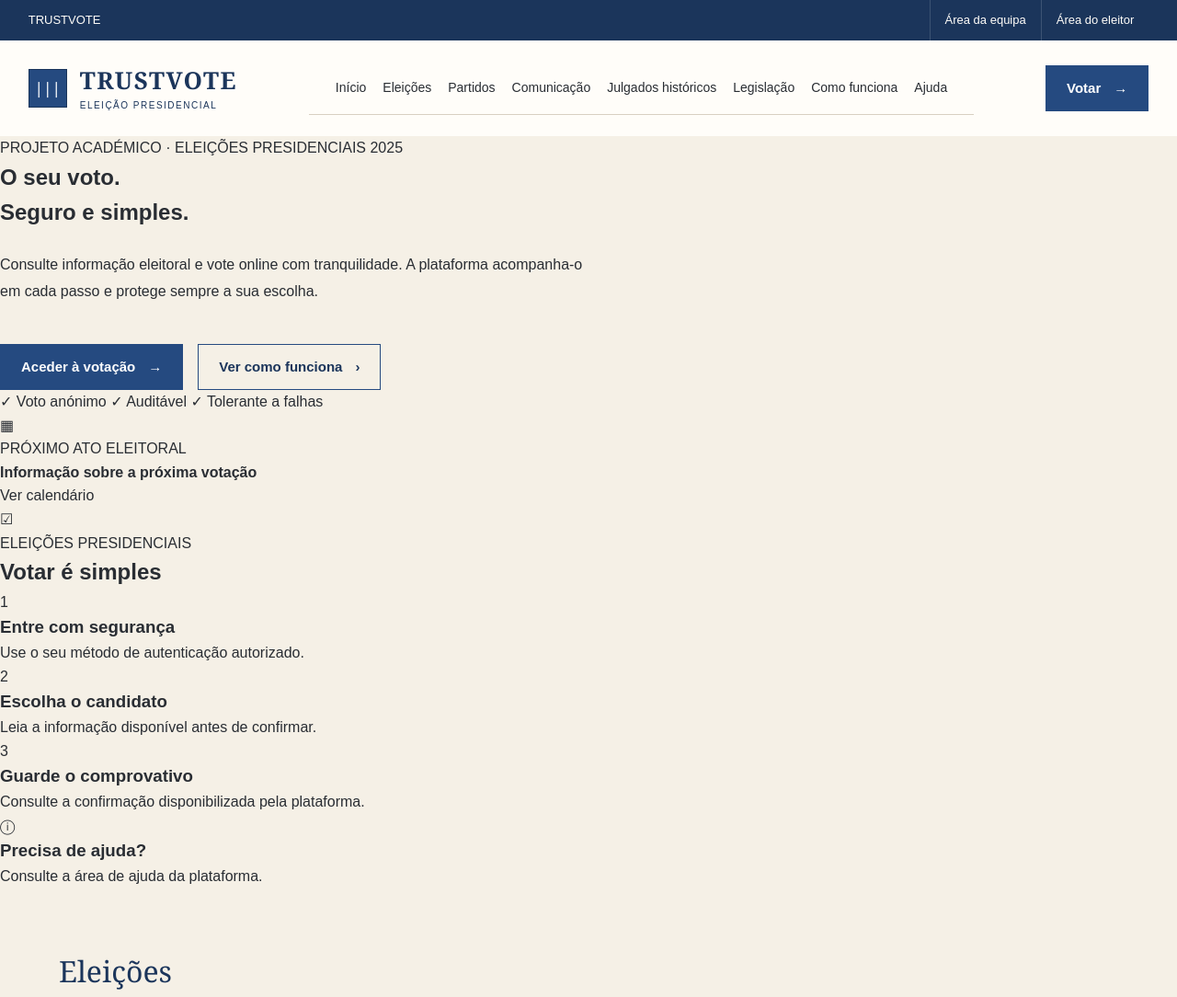
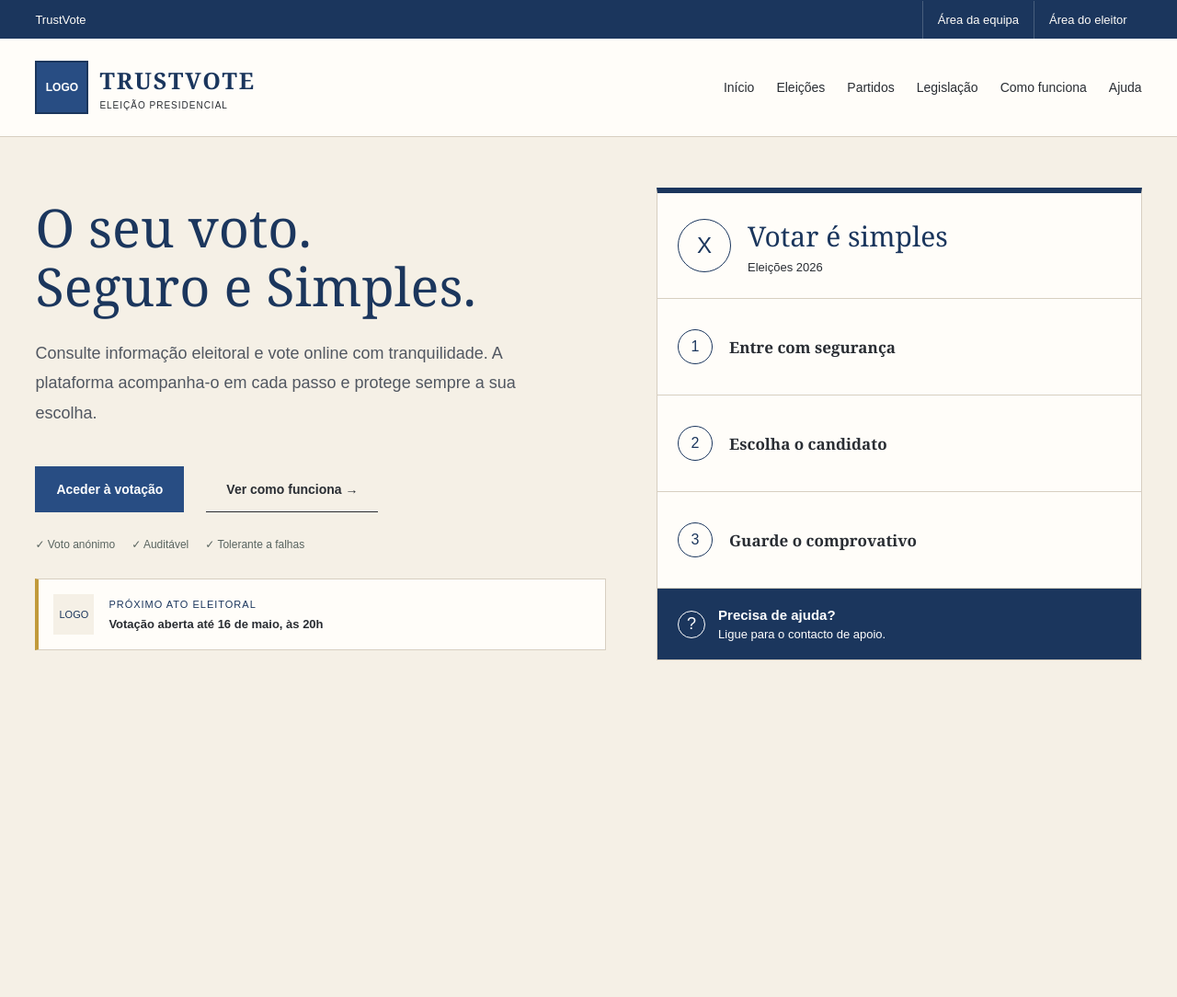
Before and after one commit to macazava/TrustVote, a plain HTML site: page 05_Artefactos/Frontend/index.html in a window 1280 px wide. Shown: the top 1084 px of the page at 92% size. After the commit the page ends 800 px from the top, so only its background shows below. Drawn offline with Linux system fonts and the light colour scheme.

Commit message:
tarefa(frontend): add TrustVote homepage (first part) structure and styles

```diff
--- a/05_Artefactos/Frontend/css/style.css
+++ b/05_Artefactos/Frontend/css/style.css
@@ -1,39 +1,29 @@
 
-/* ========================================
-   TRUSTVOTE — ESTILOS GLOBAIS
-   ======================================== */
+/* =====================================
+   1. CORES E ESTILOS GERAIS
+   ===================================== */
 
-/* 1. Variáveis de design */
 :root {
-    --navy: #1b355b;
-    --blue: #254a80;
+    --navy: #1b365d;
+    --blue: #284d83;
     --cream: #f5f0e6;
     --white: #fffdf9;
+    --gold: #c19a3b;
     --text: #292d33;
-    --muted: #626771;
-    --border: #d8d0c2;
-    --gold: #bd963b;
-
-    --font-heading: Georgia, "Times New Roman", serif;
-    --font-body: Arial, Helvetica, sans-serif;
+    --border: #d7cfc1;
 }
 
-/* 2. Reset e configuração geral */
+/* Retirar margens automáticas do navegador */
+
 * {
-    margin: 0;
-    padding: 0;
     box-sizing: border-box;
 }
 
-html {
-    scroll-behavior: smooth;
-}
-
 body {
-    font-family: var(--font-body);
+    margin: 0;
+    font-family: Arial, sans-serif;
     color: var(--text);
     background-color: var(--cream);
-    line-height: 1.6;
 }
 
 a {
@@ -41,253 +31,408 @@ a {
     text-decoration: none;
 }
 
-button,
-a {
-    -webkit-tap-highlight-color: transparent;
+p {
+    margin-top: 0;
 }
 
-img {
-    max-width: 100%;
-    display: block;
-}
+/* =====================================
+   2. BARRA SUPERIOR
+   ===================================== */
 
-/* 3. Barra superior */
 .top-bar {
-    min-height: 44px;
-    padding: 0 2.4%;
+    min-height: 42px;
+    padding: 0 3%;
     display: flex;
     align-items: center;
     justify-content: space-between;
     gap: 20px;
-
     background-color: var(--navy);
     color: var(--white);
     font-size: 13px;
 }
 
-.top-navigation {
+.top-bar nav {
     display: flex;
-    align-items: stretch;
-    align-self: stretch;
+    align-items: center;
+    gap: 0;
 }
 
-.top-navigation a {
-    display: flex;
-    align-items: center;
-    padding: 0 16px;
-    border-left: 1px solid rgba(255, 255, 255, 0.15);
-    transition: background-color 0.2s ease;
+.top-bar nav a {
+    padding: 13px 16px;
+    border-left: 1px solid rgba(255, 255, 255, 0.2);
 }
 
-.top-navigation a:hover {
-    background-color: var(--blue);
+.top-bar a:hover {
+    text-decoration: underline;
 }
 
-/* 4. Cabeçalho principal */
+/* =====================================
+   3. CABEÇALHO PRINCIPAL
+   ===================================== */
+
 .main-header {
-    min-height: 104px;
-    padding: 20px 2.4%;
+    padding: 24px 3%;
     display: flex;
     align-items: center;
     justify-content: space-between;
-    gap: 24px;
-
-    background-color: var(--white);
-}
-
-.brand {
-    display: inline-flex;
-    align-items: center;
-    gap: 14px;
-}
-
-.brand-icon {
-    width: 42px;
-    height: 42px;
-    display: grid;
-    place-items: center;
-
-    background-color: var(--blue);
-    color: white;
-    border: 1px solid var(--navy);
-
-    font-family: var(--font-heading);
-    font-size: 17px;
-    font-weight: bold;
-}
-
-.brand-text {
-    display: flex;
-    flex-direction: column;
-    line-height: 1.3;
-}
-
-.brand-text strong {
-    font-family: var(--font-heading);
-    font-size: 26px;
-    letter-spacing: 1.5px;
-    color: var(--navy);
-}
-
-.brand-text small {
-    margin-top: 4px;
-    color: var(--navy);
-    font-size: 10px;
-    letter-spacing: 1.5px;
-}
-
-/* 5. Botões */
-.button {
-    min-height: 48px;
-    padding: 12px 22px;
-    display: inline-flex;
-    justify-content: center;
-    align-items: center;
-    gap: 14px;
-
-    font-family: var(--font-body);
-    font-size: 15px;
-    font-weight: bold;
-
-    border: 1px solid var(--blue);
-    transition:
-        background-color 0.2s ease,
-        color 0.2s ease;
-}
-
-.button-primary {
-    background-color: var(--blue);
-    color: white;
-}
-
-.button-primary:hover {
-    background-color: var(--navy);
-}
-
-.button-secondary {
-    background-color: transparent;
-    color: var(--navy);
-}
-
-.button-secondary:hover {
-    background-color: #e9e1d4;
-}
-
-/* 6. Navegação principal */
-.main-navigation {
-    min-height: 58px;
-    padding: 0 2.4%;
-    display: flex;
-    align-items: center;
-    justify-content: space-between;
-    gap: 18px;
-
+    gap: 30px;
     background-color: var(--white);
     border-bottom: 1px solid var(--border);
 }
 
-.main-navigation a {
-    padding: 17px 0;
-    font-size: 14px;
-    white-space: nowrap;
-    transition: color 0.2s ease;
+.brand {
+    display: flex;
+    align-items: center;
+    gap: 12px;
+    flex-shrink: 0;
 }
 
-.main-navigation a:hover {
+.brand-logo {
+    width: 58px;
+    height: 58px;
+    display: flex;
+    align-items: center;
+    justify-content: center;
+    border: 2px solid var(--navy);
+    background-color: var(--blue);
+    color: white;
+    font-size: 12px;
+    font-weight: bold;
+}
+
+.brand-info h1 {
+    margin: 0 0 5px;
+    color: var(--navy);
+    font-family: Georgia, serif;
+    font-size: 25px;
+    letter-spacing: 2px;
+}
+
+.brand-info p {
+    margin: 0;
+    font-size: 10px;
+    letter-spacing: 1px;
+    text-transform: uppercase;
+}
+
+.main-header nav {
+    display: flex;
+    align-items: center;
+    justify-content: flex-end;
+    flex-wrap: wrap;
+    gap: 24px;
+}
+
+.main-header nav a {
+    font-size: 14px;
+}
+
+.main-header nav a:hover {
+    color: var(--blue);
+    text-decoration: underline;
+}
+
+/* =====================================
+   4. SECÇÃO PRINCIPAL — DUAS COLUNAS
+   ===================================== */
+
+.hero {
+    padding: 55px 3%;
+    display: grid;
+    grid-template-columns: minmax(0, 1fr) minmax(0, 0.85fr);
+    align-items: center;
+    gap: 55px;
+}
+
+.hero-content {
+    min-width: 0;
+}
+
+.hero-content h2 {
+    margin: 0 0 24px;
+    color: var(--navy);
+    font-family: Georgia, serif;
+    font-size: clamp(42px, 4.5vw, 64px);
+    font-weight: normal;
+    line-height: 1.12;
+}
+
+.hero-description {
+    max-width: 560px;
+    margin-bottom: 42px;
+    color: #515761;
+    font-size: 18px;
+    line-height: 1.8;
+}
+
+/* =====================================
+   5. BOTÕES
+   ===================================== */
+
+.hero-actions {
+    display: flex;
+    align-items: center;
+    flex-wrap: wrap;
+    gap: 24px;
+}
+
+.hero-actions a {
+    padding: 16px 22px;
+    font-size: 14px;
+    font-weight: bold;
+}
+
+.hero-actions a:first-child {
+    background-color: var(--blue);
+    color: white;
+    border: 1px solid var(--blue);
+}
+
+.hero-actions a:first-child:hover {
+    background-color: var(--navy);
+}
+
+.hero-actions a:last-child {
+    border-bottom: 1px solid var(--text);
+}
+
+.hero-actions a:last-child:hover {
     color: var(--blue);
 }
 
-/* 7. Conteúdo das secções */
-main > section:not(.hero) {
-    padding: 64px 5%;
+/* =====================================
+   6. INDICADORES DE SEGURANÇA
+   ===================================== */
+
+.trust-indicators {
+    margin-top: 28px;
+    display: flex;
+    flex-wrap: wrap;
+    gap: 18px;
+    color: #59645f;
+    font-size: 12px;
+}
+
+/* =====================================
+   7. PRÓXIMO ATO ELEITORAL
+   ===================================== */
+
+.next-election {
+    margin-top: 30px;
+    padding: 16px;
+    display: flex;
+    align-items: center;
+    gap: 16px;
+    background-color: var(--white);
+    border: 1px solid var(--border);
+    border-left: 4px solid var(--gold);
+}
+
+.calendar-icon {
+    width: 44px;
+    height: 44px;
+    display: flex;
+    align-items: center;
+    justify-content: center;
+    background-color: var(--cream);
+    color: var(--navy);
+    font-size: 11px;
+}
+
+.next-election p:first-child {
+    margin-bottom: 8px;
+    color: var(--navy);
+    font-size: 11px;
+    letter-spacing: 1px;
+}
+
+.next-election p:last-child {
+    margin-bottom: 0;
+    font-size: 13px;
+    font-weight: bold;
+}
+
+/* =====================================
+   8. PAINEL "VOTAR É SIMPLES"
+   ===================================== */
+
+.voting-guide {
+    min-width: 0;
+    background-color: var(--white);
+    border: 1px solid var(--border);
+    border-top: 6px solid var(--navy);
+}
+
+.guide-heading {
+    padding: 26px 22px;
+    display: flex;
+    align-items: center;
+    gap: 18px;
     border-bottom: 1px solid var(--border);
 }
 
-main > section:not(.hero) h2 {
-    margin-bottom: 12px;
-    font-family: var(--font-heading);
-    font-size: 32px;
-    font-weight: normal;
+.guide-icon {
+    width: 58px;
+    height: 58px;
+    flex-shrink: 0;
+    display: flex;
+    align-items: center;
+    justify-content: center;
+    border: 1px solid var(--navy);
+    border-radius: 50%;
     color: var(--navy);
+    font-size: 24px;
 }
 
-main > section:not(.hero) p {
-    color: var(--muted);
+.guide-heading h2 {
+    margin: 0 0 6px;
+    color: var(--navy);
+    font-family: Georgia, serif;
+    font-size: 30px;
+    font-weight: normal;
 }
 
-/* 8. Rodapé */
-footer {
-    padding: 32px 5%;
-    display: flex;
-    justify-content: space-between;
-    gap: 20px;
-
-    background-color: var(--navy);
-    color: var(--white);
+.guide-heading p {
+    margin: 0;
     font-size: 13px;
 }
 
-/* 9. Adaptação para ecrãs pequenos */
-@media (max-width: 900px) {
+/* Lista dos três passos */
+
+.guide-steps {
+    margin: 0;
+    padding: 0;
+    list-style: none;
+}
+
+.guide-steps li {
+    min-height: 105px;
+    padding: 24px 22px;
+    display: flex;
+    align-items: center;
+    gap: 18px;
+    border-bottom: 1px solid var(--border);
+}
+
+.guide-steps li span {
+    width: 38px;
+    height: 38px;
+    flex-shrink: 0;
+    display: flex;
+    align-items: center;
+    justify-content: center;
+    border: 1px solid var(--navy);
+    border-radius: 50%;
+    color: var(--navy);
+    font-size: 16px;
+}
+
+.guide-steps h3 {
+    margin: 0;
+    color: var(--text);
+    font-family: Georgia, serif;
+    font-size: 17px;
+}
+
+/* Caixa de ajuda */
+
+.help-panel {
+    padding: 20px 22px;
+    display: flex;
+    align-items: center;
+    gap: 14px;
+    background-color: var(--navy);
+    color: white;
+}
+
+.help-panel > span {
+    width: 30px;
+    height: 30px;
+    flex-shrink: 0;
+    display: flex;
+    align-items: center;
+    justify-content: center;
+    border: 1px solid white;
+    border-radius: 50%;
+    font-size: 18px;
+}
+
+.help-panel h3 {
+    margin: 0 0 5px;
+    font-size: 15px;
+}
+
+.help-panel p {
+    margin: 0;
+    font-size: 13px;
+}
+
+/* =====================================
+   9. ECRÃS MAIS PEQUENOS
+   ===================================== */
+
+@media (max-width: 1050px) {
+    .main-header {
+        align-items: flex-start;
+        flex-direction: column;
+    }
+
+    .main-header nav {
+        justify-content: flex-start;
+        gap: 18px;
+    }
+
+    .hero {
+        gap: 30px;
+    }
+}
+
+@media (max-width: 760px) {
     .top-bar {
         align-items: flex-start;
         flex-direction: column;
         padding: 12px 5%;
-        gap: 8px;
     }
 
-    .top-navigation {
+    .top-bar nav {
         flex-wrap: wrap;
     }
 
-    .top-navigation a {
-        padding: 8px 12px;
+    .top-bar nav a {
+        padding: 8px 10px;
     }
 
-    .main-navigation {
-        padding: 0 5%;
-        gap: 22px;
-        overflow-x: auto;
+    .main-header {
+        padding: 22px 5%;
     }
 
-    .main-navigation a {
-        font-size: 14px;
+    .main-header nav {
+        gap: 14px;
     }
 
-    footer {
-        flex-direction: column;
-    }
+    .hero {
+        padding: 36px 5%;
+        grid-template-columns: 1fr;
+        gap: 36px;
     }
 
-@media (max-width: 520px) {
-    .main-header {
-        padding: 18px 5%;
-        flex-wrap: wrap;
+    .hero-content h2 {
+        font-size: 44px;
     }
 
-    .brand-text strong {
-        font-size: 21px;
-    }
-
-    .main-header > .button {
-        width: 100%;
-    }
-
-    main > section:not(.hero) {
-        padding: 42px 5%;
-    }
-}
-
-/* Espaçamento da apresentação principal */
     .hero-description {
-    margin-top: 24px;
-    margin-bottom: 42px;
-    max-width: 650px;
-    line-height: 1.8;
+        font-size: 16px;
     }
 
     .hero-actions {
-    display: flex;
-    align-items: center;
-    gap: 16px;
+        gap: 12px;
     }
+
+    .hero-actions a {
+        padding: 14px;
+    }
+
+    .trust-indicators {
+        gap: 12px;
+    }
+}
--- a/05_Artefactos/Frontend/index.html
+++ b/05_Artefactos/Frontend/index.html
@@ -4,68 +4,60 @@
 <head>
     <meta charset="UTF-8">
     <meta name="viewport" content="width=device-width, initial-scale=1.0">
-
-    <meta
-        name="description"
-        content="TrustVote — plataforma académica de votação presidencial online."
-    >
-
     <title>TrustVote | Eleição Presidencial</title>
-
     <link rel="stylesheet" href="css/style.css">
-    <script src="js/main.js" defer></script>
 </head>
 
 <body>
-    <!-- Barra superior -->
 
+    <!-- 1. Barra superior -->
     <header>
+
         <div class="top-bar">
-        <span>TRUSTVOTE</span>
+            <a href="index.html">TrustVote</a>
 
-        <nav class="top-navigation" aria-label="Acessos rápidos">
+            <nav aria-label="Acessos de utilizador">
                 <a href="equipa.html">Área da equipa</a>
                 <a href="eleitor.html">Área do eleitor</a>
             </nav>
         </div>
 
+        <!-- 2. Identidade e navegação principal -->
         <div class="main-header">
-        <a href="index.html" class="brand">
-            <span class="brand-icon" aria-hidden="true">|||</span>
-            <span class="brand-text">
-                <strong>TRUSTVOTE</strong>
-                <small>ELEIÇÃO PRESIDENCIAL</small>
-            </span>
-        </a>
 
-        <nav class="main-navigation" aria-label="Navegação principal">
-            <a href="#index.html">Início</a>
+            <div class="brand">
+                <div class="brand-logo">
+                    LOGO
+                </div>
+
+                <div class="brand-info">
+                    <h1>TRUSTVOTE</h1>
+                    <p>Eleição presidencial</p>
+                </div>
+            </div>
+
+            <nav aria-label="Navegação principal">
+                <a href="index.html">Início</a>
                 <a href="#eleicoes">Eleições</a>
-            <a href="#candidatos">Partidos</a>
-            <a href="#comunicacao">Comunicação</a>
-            <a href="#julgados-historicos">Julgados históricos</a>
+                <a href="#partidos">Partidos</a>
                 <a href="#legislacao">Legislação</a>
                 <a href="#como-funciona">Como funciona</a>
                 <a href="#ajuda">Ajuda</a>
             </nav>
 
-        <a href="eleitor.html" class="button button-primary header-vote">
-            Votar <span aria-hidden="true">→</span>
-        </a>
         </div>
+
     </header>
 
-
+    <!-- 3. Conteúdo principal -->
     <main>
-        <!-- Hero: apresentação da plataforma -->
 
         <section class="hero">
+
+            <!-- Coluna esquerda -->
             <div class="hero-content">
-        <p class="eyebrow">
-            PROJETO ACADÉMICO · ELEIÇÕES PRESIDENCIAIS 2025
-        </p>
 
-        <h1>O seu voto.<br>Seguro e simples.</h1>
+                <h2>O seu voto.<br>Seguro e Simples.</h2>
 
                 <p class="hero-description">
                     Consulte informação eleitoral e vote online com tranquilidade.
@@ -73,12 +65,12 @@
                 </p>
 
                 <div class="hero-actions">
-            <a href="eleitor.html" class="button button-primary">
-                Aceder à votação <span aria-hidden="true">→</span>
+                    <a href="eleitor.html">
+                        Aceder à votação
                     </a>
 
-            <a href="#como-funciona" class="button button-secondary">
-                Ver como funciona <span aria-hidden="true">›</span>
+                    <a href="#como-funciona">
+                        Ver como funciona →
                     </a>
                 </div>
 
@@ -88,85 +80,66 @@
                     <span>✓ Tolerante a falhas</span>
                 </div>
 
-        <div class="next-election">
-            <span class="calendar-icon" aria-hidden="true">▦</span>
+                <div class="next-election" id="eleicoes">
+
+                    <div class="calendar-icon">
+                        LOGO
+                    </div>
 
                     <div>
-                <p class="eyebrow">PRÓXIMO ATO ELEITORAL</p>
-                <strong>Informação sobre a próxima votação</strong>
+                        <p>PRÓXIMO ATO ELEITORAL</p>
+                        <p>Votação aberta até 16 de maio, às 20h</p>
                     </div>
 
-            <a href="#eleicoes">Ver calendário</a>
-        </div>
                 </div>
 
+            </div>
+
+            <!-- Coluna direita -->
             <section class="voting-guide" id="como-funciona">
+
                 <div class="guide-heading">
-            <span class="guide-icon" aria-hidden="true">☑</span>
+                    <div class="guide-icon">X</div>
 
                     <div>
-                <p class="eyebrow">ELEIÇÕES PRESIDENCIAIS</p>
                         <h2>Votar é simples</h2>
+                        <p>Eleições 2026</p>
                     </div>
                 </div>
 
                 <ol class="guide-steps">
+
                     <li>
-                <span class="step-number">1</span>
-                <div>
+                        <span>1</span>
                         <h3>Entre com segurança</h3>
-                    <p>Use o seu método de autenticação autorizado.</p>
-                </div>
                     </li>
 
                     <li>
-                <span class="step-number">2</span>
-                <div>
+                        <span>2</span>
                         <h3>Escolha o candidato</h3>
-                    <p>Leia a informação disponível antes de confirmar.</p>
-                </div>
                     </li>
 
                     <li>
-                <span class="step-number">3</span>
-                <div>
+                        <span>3</span>
                         <h3>Guarde o comprovativo</h3>
-                    <p>Consulte a confirmação disponibilizada pela plataforma.</p>
-                </div>
                     </li>
+
                 </ol>
 
-        <div class="help-panel">
-            <span aria-hidden="true">ⓘ</span>
+                <div class="help-panel" id="ajuda">
+                    <span>?</span>
+
                     <div>
                         <h3>Precisa de ajuda?</h3>
-                <p>Consulte a área de ajuda da plataforma.</p>
+                        <p>Ligue para o contacto de apoio.</p>
                     </div>
                 </div>
-    </section>
+
             </section>
 
-
-        <!-- As restantes secções serão desenvolvidas a seguir -->
-        <section id="eleicoes">
-            <h2>Eleições</h2>
-            <p>Consulte informação sobre os processos eleitorais.</p>
         </section>
 
-        <section id="candidatos">
-            <h2>Candidatos</h2>
-            <p>Conheça os candidatos e as respetivas propostas.</p>
-        </section>
-
-        <section id="ajuda">
-            <h2>Precisa de ajuda?</h2>
-            <p>Consulte informação sobre o funcionamento da plataforma.</p>
-        </section>
     </main>
 
-    <footer>
-        <p>TrustVote · Projeto académico de votação online</p>
-        <p>Plataforma demonstrativa para fins académicos.</p>
-    </footer>
 </body>
 </html>
```
Lines whose indentation alone changed are shown as unchanged.
